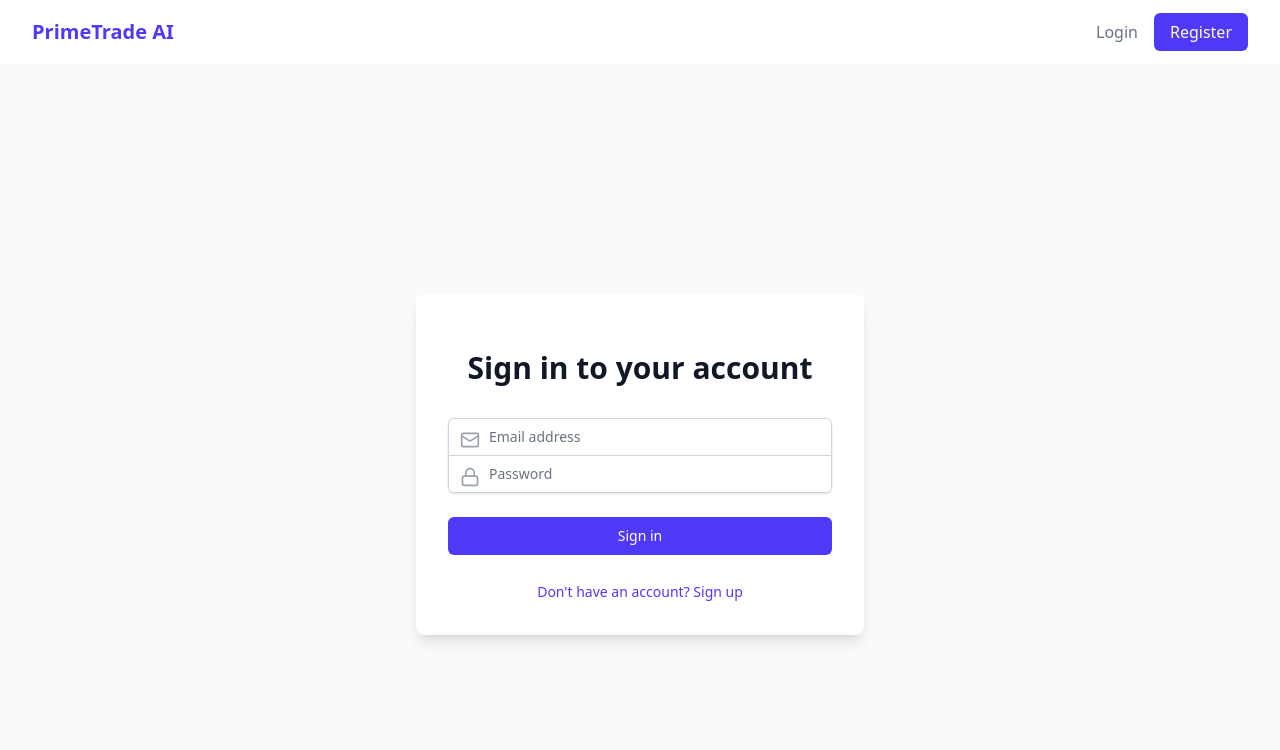
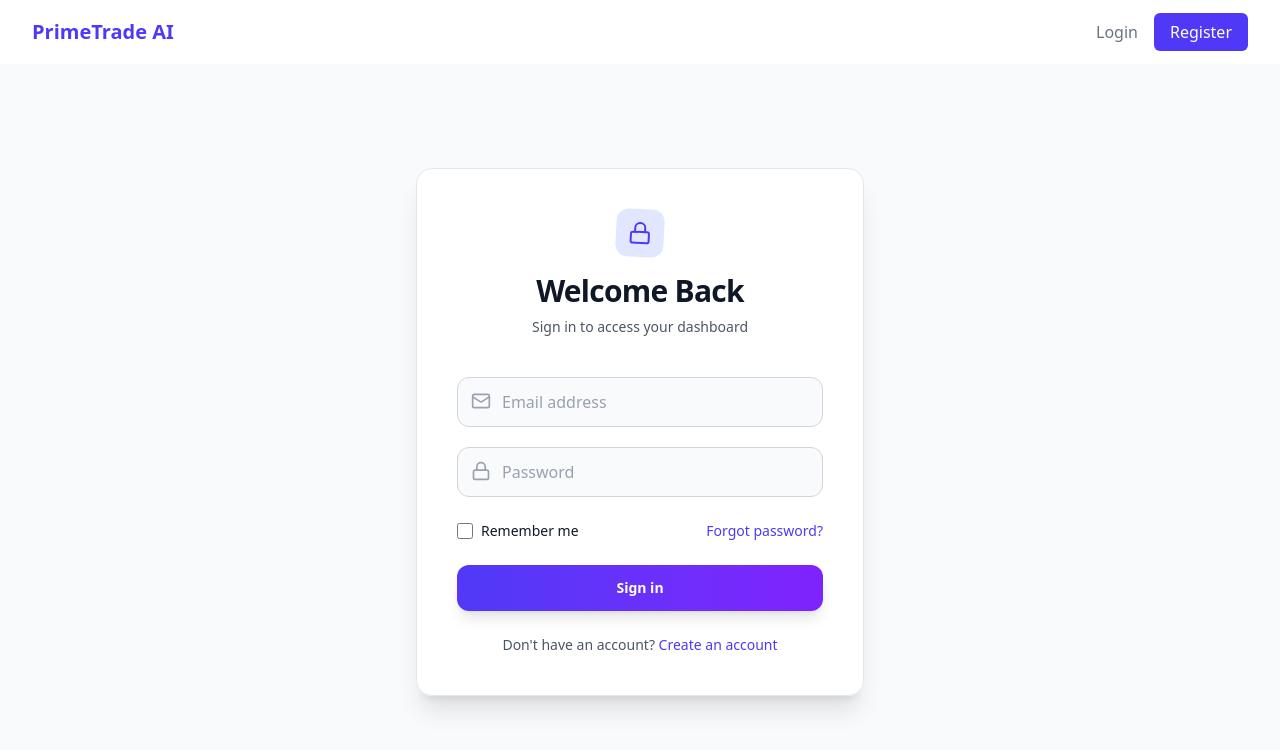
Before and after one commit to Sudhan1112/PrimeTrade-AI-Assignment, a React app in the folder frontend/: page /login in a window 1280 px wide. Shown: the top 750 px of the page. Built offline with nearby package versions, Linux system fonts and the light colour scheme; the HTML template or start-up script is replaced by a standard one.

Commit message:
feat(auth): modern redesign of login and register pages with glassmorphism

```diff
--- a/frontend/src/components/Auth/Login.jsx
+++ b/frontend/src/components/Auth/Login.jsx
@@ -21,32 +21,39 @@ const Login = () => {
     };
 
     return (
-        <div className="min-h-screen flex items-center justify-center bg-gray-50 py-12 px-4 sm:px-6 lg:px-8">
-            <div className="max-w-md w-full space-y-8 bg-white p-8 rounded-lg shadow-lg">
-                <div>
-                    <h2 className="mt-6 text-center text-3xl font-extrabold text-gray-900">
-                        Sign in to your account
+        <div className="page-container">
+            <div className="max-w-md w-full glass-card p-10 animate-slide-up">
+                <div className="text-center mb-10">
+                    <div className="mx-auto h-12 w-12 bg-indigo-100 dark:bg-indigo-900/50 rounded-xl flex items-center justify-center mb-4 transform rotate-3 hover:rotate-6 transition-transform">
+                        <Lock className="h-6 w-6 text-indigo-600 dark:text-indigo-400" />
+                    </div>
+                    <h2 className="text-3xl font-extrabold text-gray-900 dark:text-white tracking-tight">
+                        Welcome Back
                     </h2>
+                    <p className="mt-2 text-sm text-gray-600 dark:text-gray-400">
+                        Sign in to access your dashboard
+                    </p>
                 </div>
-                <form className="mt-8 space-y-6" onSubmit={handleSubmit}>
-                    <div className="rounded-md shadow-sm -space-y-px">
-                        <div className="relative">
-                            <Mail className="absolute top-3 left-3 h-5 w-5 text-gray-400" />
+
+                <form className="space-y-6" onSubmit={handleSubmit}>
+                    <div className="space-y-5">
+                        <div className="relative group">
+                            <Mail className="input-icon peer" />
                             <input
                                 type="email"
                                 required
-                                className="appearance-none rounded-none rounded-t-md relative block w-full px-10 py-2 border border-gray-300 placeholder-gray-500 text-gray-900 focus:outline-none focus:ring-indigo-500 focus:border-indigo-500 focus:z-10 sm:text-sm"
+                                className="modern-input modern-input-with-icon peer"
                                 placeholder="Email address"
                                 value={email}
                                 onChange={(e) => setEmail(e.target.value)}
                             />
                         </div>
-                        <div className="relative">
-                            <Lock className="absolute top-3 left-3 h-5 w-5 text-gray-400" />
+                        <div className="relative group">
+                            <Lock className="input-icon peer" />
                             <input
                                 type="password"
                                 required
-                                className="appearance-none rounded-none rounded-b-md relative block w-full px-10 py-2 border border-gray-300 placeholder-gray-500 text-gray-900 focus:outline-none focus:ring-indigo-500 focus:border-indigo-500 focus:z-10 sm:text-sm"
+                                className="modern-input modern-input-with-icon peer"
                                 placeholder="Password"
                                 value={password}
                                 onChange={(e) => setPassword(e.target.value)}
@@ -54,19 +61,43 @@ const Login = () => {
                         </div>
                     </div>
 
-                    <div>
-                        <button
-                            type="submit"
-                            disabled={isSubmitting}
-                            className="group relative w-full flex justify-center py-2 px-4 border border-transparent text-sm font-medium rounded-md text-white bg-indigo-600 hover:bg-indigo-700 focus:outline-none focus:ring-2 focus:ring-offset-2 focus:ring-indigo-500 disabled:opacity-50"
-                        >
-                            {isSubmitting ? 'Signing in...' : 'Sign in'}
-                        </button>
+                    <div className="flex items-center justify-between text-sm">
+                        <div className="flex items-center">
+                            <input id="remember-me" name="remember-me" type="checkbox" className="h-4 w-4 text-indigo-600 focus:ring-indigo-500 border-gray-300 rounded cursor-pointer" />
+                            <label htmlFor="remember-me" className="ml-2 block text-gray-900 dark:text-gray-300 cursor-pointer">
+                                Remember me
+                            </label>
+                        </div>
+                        <div className="text-sm">
+                            <a href="#" className="font-medium text-indigo-600 hover:text-indigo-500 dark:text-indigo-400">
+                                Forgot password?
+                            </a>
+                        </div>
                     </div>
-                    <div className="text-center">
-                        <Link to="/register" className="text-sm text-indigo-600 hover:text-indigo-500">
-                            Don't have an account? Sign up
-                        </Link>
+
+                    <button
+                        type="submit"
+                        disabled={isSubmitting}
+                        className="btn-primary"
+                    >
+                        {isSubmitting ? (
+                            <span className="flex items-center">
+                                <svg className="animate-spin -ml-1 mr-3 h-5 w-5 text-white" xmlns="http://www.w3.org/2000/svg" fill="none" viewBox="0 0 24 24">
+                                    <circle className="opacity-25" cx="12" cy="12" r="10" stroke="currentColor" strokeWidth="4"></circle>
+                                    <path className="opacity-75" fill="currentColor" d="M4 12a8 8 0 018-8V0C5.373 0 0 5.373 0 12h4zm2 5.291A7.962 7.962 0 014 12H0c0 3.042 1.135 5.824 3 7.938l3-2.647z"></path>
+                                </svg>
+                                Signing in...
+                            </span>
+                        ) : 'Sign in'}
+                    </button>
+
+                    <div className="text-center mt-6">
+                        <p className="text-sm text-gray-600 dark:text-gray-400">
+                            Don't have an account?{' '}
+                            <Link to="/register" className="font-medium text-indigo-600 hover:text-indigo-500 dark:text-indigo-400 transition-colors">
+                                Create an account
+                            </Link>
+                        </p>
                     </div>
                 </form>
             </div>
--- a/frontend/src/components/Auth/Register.jsx
+++ b/frontend/src/components/Auth/Register.jsx
@@ -22,7 +22,7 @@ const Register = () => {
     const handleSubmit = async (e) => {
         e.preventDefault();
         if (formData.password !== formData.confirmPassword) {
-            alert("Passwords don't match"); // Or use toast
+            alert("Passwords don't match");
             return;
         }
 
@@ -36,90 +36,113 @@ const Register = () => {
     };
 
     return (
-        <div className="min-h-screen flex items-center justify-center bg-gray-50 py-12 px-4 sm:px-6 lg:px-8">
-            <div className="max-w-md w-full space-y-8 bg-white p-8 rounded-lg shadow-lg">
-                <div>
-                    <h2 className="mt-6 text-center text-3xl font-extrabold text-gray-900">
-                        Create your account
+        <div className="page-container">
+            <div className="max-w-md w-full glass-card p-10 animate-slide-up">
+                <div className="text-center mb-10">
+                    <div className="mx-auto h-12 w-12 bg-indigo-100 dark:bg-indigo-900/50 rounded-xl flex items-center justify-center mb-4 transform rotate-3 hover:rotate-6 transition-transform">
+                        <User className="h-6 w-6 text-indigo-600 dark:text-indigo-400" />
+                    </div>
+                    <h2 className="text-3xl font-extrabold text-gray-900 dark:text-white tracking-tight">
+                        Create Account
                     </h2>
+                    <p className="mt-2 text-sm text-gray-600 dark:text-gray-400">
+                        Join PrimeTrade AI today
+                    </p>
                 </div>
-                <form className="mt-8 space-y-6" onSubmit={handleSubmit}>
-                    <div className="rounded-md shadow-sm -space-y-px">
-                        <div className="relative">
-                            <User className="absolute top-3 left-3 h-5 w-5 text-gray-400" />
+
+                <form className="space-y-6" onSubmit={handleSubmit}>
+                    <div className="space-y-5">
+                        <div className="relative group">
+                            <User className="input-icon peer" />
                             <input
                                 name="name"
                                 type="text"
                                 required
-                                className="appearance-none rounded-none rounded-t-md relative block w-full px-10 py-2 border border-gray-300 placeholder-gray-500 text-gray-900 focus:outline-none focus:ring-indigo-500 focus:border-indigo-500 focus:z-10 sm:text-sm"
+                                className="modern-input modern-input-with-icon peer"
                                 placeholder="Full Name"
                                 value={formData.name}
                                 onChange={handleChange}
                             />
                         </div>
-                        <div className="relative">
-                            <Mail className="absolute top-3 left-3 h-5 w-5 text-gray-400" />
+                        <div className="relative group">
+                            <Mail className="input-icon peer" />
                             <input
                                 name="email"
                                 type="email"
                                 required
-                                className="appearance-none rounded-none relative block w-full px-10 py-2 border border-gray-300 placeholder-gray-500 text-gray-900 focus:outline-none focus:ring-indigo-500 focus:border-indigo-500 focus:z-10 sm:text-sm"
+                                className="modern-input modern-input-with-icon peer"
                                 placeholder="Email address"
                                 value={formData.email}
                                 onChange={handleChange}
                             />
                         </div>
-                        <div className="relative">
-                            <Lock className="absolute top-3 left-3 h-5 w-5 text-gray-400" />
+                        <div className="relative group">
+                            <Lock className="input-icon peer" />
                             <input
                                 name="password"
                                 type="password"
                                 required
-                                className="appearance-none rounded-none relative block w-full px-10 py-2 border border-gray-300 placeholder-gray-500 text-gray-900 focus:outline-none focus:ring-indigo-500 focus:border-indigo-500 focus:z-10 sm:text-sm"
+                                className="modern-input modern-input-with-icon peer"
                                 placeholder="Password"
                                 value={formData.password}
                                 onChange={handleChange}
                             />
                         </div>
-                        <div className="relative">
-                            <Lock className="absolute top-3 left-3 h-5 w-5 text-gray-400" />
+                        <div className="relative group">
+                            <Lock className="input-icon peer" />
                             <input
                                 name="confirmPassword"
                                 type="password"
                                 required
-                                className="appearance-none rounded-none relative block w-full px-10 py-2 border border-gray-300 placeholder-gray-500 text-gray-900 focus:outline-none focus:ring-indigo-500 focus:border-indigo-500 focus:z-10 sm:text-sm"
+                                className="modern-input modern-input-with-icon peer"
                                 placeholder="Confirm Password"
                                 value={formData.confirmPassword}
                                 onChange={handleChange}
                             />
                         </div>
-                        <div className="relative">
-                            <Shield className="absolute top-3 left-3 h-5 w-5 text-gray-400" />
+
+                        <div className="relative group">
+                            <Shield className="input-icon peer" />
                             <select
                                 name="role"
-                                className="appearance-none rounded-none rounded-b-md relative block w-full px-10 py-2 border border-gray-300 placeholder-gray-500 text-gray-900 focus:outline-none focus:ring-indigo-500 focus:border-indigo-500 focus:z-10 sm:text-sm"
+                                className="modern-input modern-input-with-icon peer appearance-none cursor-pointer"
                                 value={formData.role}
                                 onChange={handleChange}
                             >
                                 <option value="user">User</option>
                                 <option value="admin">Admin</option>
                             </select>
+                            <div className="absolute inset-y-0 right-0 flex items-center px-2 pointer-events-none">
+                                <svg className="h-4 w-4 text-gray-400" fill="none" stroke="currentColor" viewBox="0 0 24 24">
+                                    <path strokeLinecap="round" strokeLinejoin="round" strokeWidth="2" d="M19 9l-7 7-7-7" />
+                                </svg>
+                            </div>
                         </div>
                     </div>
 
-                    <div>
                     <button
                         type="submit"
                         disabled={isSubmitting}
-                            className="group relative w-full flex justify-center py-2 px-4 border border-transparent text-sm font-medium rounded-md text-white bg-indigo-600 hover:bg-indigo-700 focus:outline-none focus:ring-2 focus:ring-offset-2 focus:ring-indigo-500 disabled:opacity-50"
+                        className="btn-primary"
                     >
-                            {isSubmitting ? 'Registering...' : 'Register'}
+                        {isSubmitting ? (
+                            <span className="flex items-center">
+                                <svg className="animate-spin -ml-1 mr-3 h-5 w-5 text-white" xmlns="http://www.w3.org/2000/svg" fill="none" viewBox="0 0 24 24">
+                                    <circle className="opacity-25" cx="12" cy="12" r="10" stroke="currentColor" strokeWidth="4"></circle>
+                                    <path className="opacity-75" fill="currentColor" d="M4 12a8 8 0 018-8V0C5.373 0 0 5.373 0 12h4zm2 5.291A7.962 7.962 0 014 12H0c0 3.042 1.135 5.824 3 7.938l3-2.647z"></path>
+                                </svg>
+                                Registering...
+                            </span>
+                        ) : 'Create Account'}
                     </button>
-                    </div>
-                    <div className="text-center">
-                        <Link to="/login" className="text-sm text-indigo-600 hover:text-indigo-500">
-                            Already have an account? Sign in
+
+                    <div className="text-center mt-6">
+                        <p className="text-sm text-gray-600 dark:text-gray-400">
+                            Already have an account?{' '}
+                            <Link to="/login" className="font-medium text-indigo-600 hover:text-indigo-500 dark:text-indigo-400 transition-colors">
+                                Sign in
                             </Link>
+                        </p>
                     </div>
                 </form>
             </div>
--- a/frontend/src/services/auth.service.js
+++ b/frontend/src/services/auth.service.js
@@ -31,6 +31,11 @@ const authService = {
         const response = await api.get('/auth/profile');
         return response.data;
     },
+
+    getAllUsers: async () => {
+        const response = await api.get('/auth/users');
+        return response.data;
+    }
 };
 
 export default authService;
```
Lines whose indentation alone changed are shown as unchanged.
